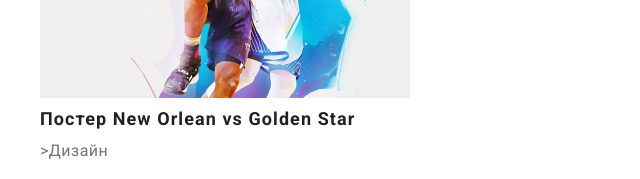
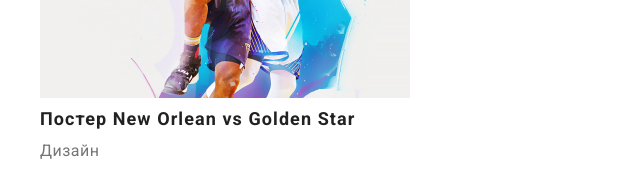
Before and after one commit to Andriy444/goit-markup-hw-02, a plain HTML site: page portfolio.html in a window 1280 px wide. Shown: the part 820-999 px from the top of the page, 0-640 px from the left. Drawn offline with nearby package versions, Linux system fonts and the light colour scheme.

Commit message:
hw2 before check

```diff
--- a/portfolio.html
+++ b/portfolio.html
@@ -69,7 +69,7 @@
                 alt="Баскетболисты"
               />
               <h2 class="title">Постер New Orlean vs Golden Star</h2>
-              <p class="paragraph">>Дизайн</p>
+              <p class="paragraph">Дизайн</p>
             </a>
           </li>
           <li>
```
